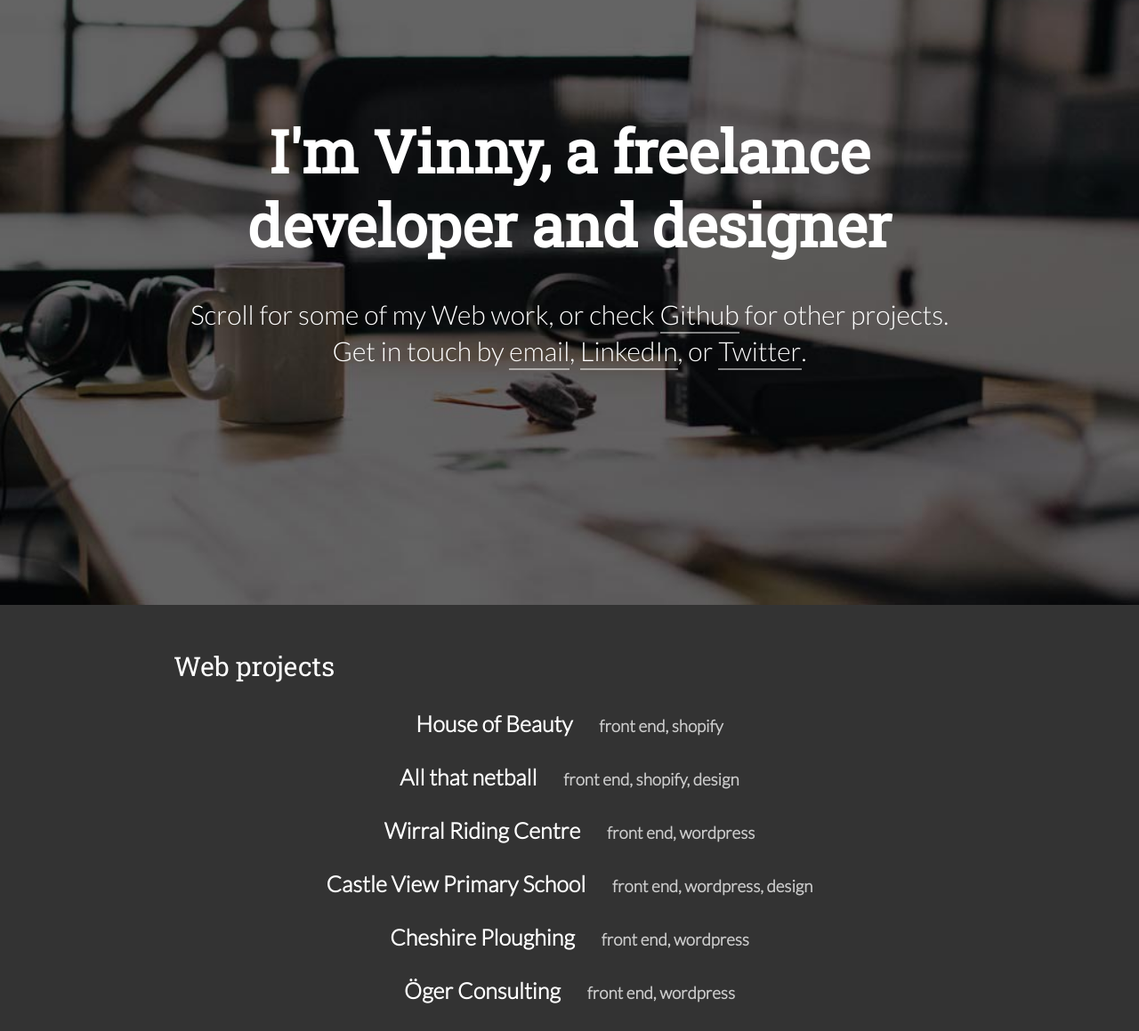
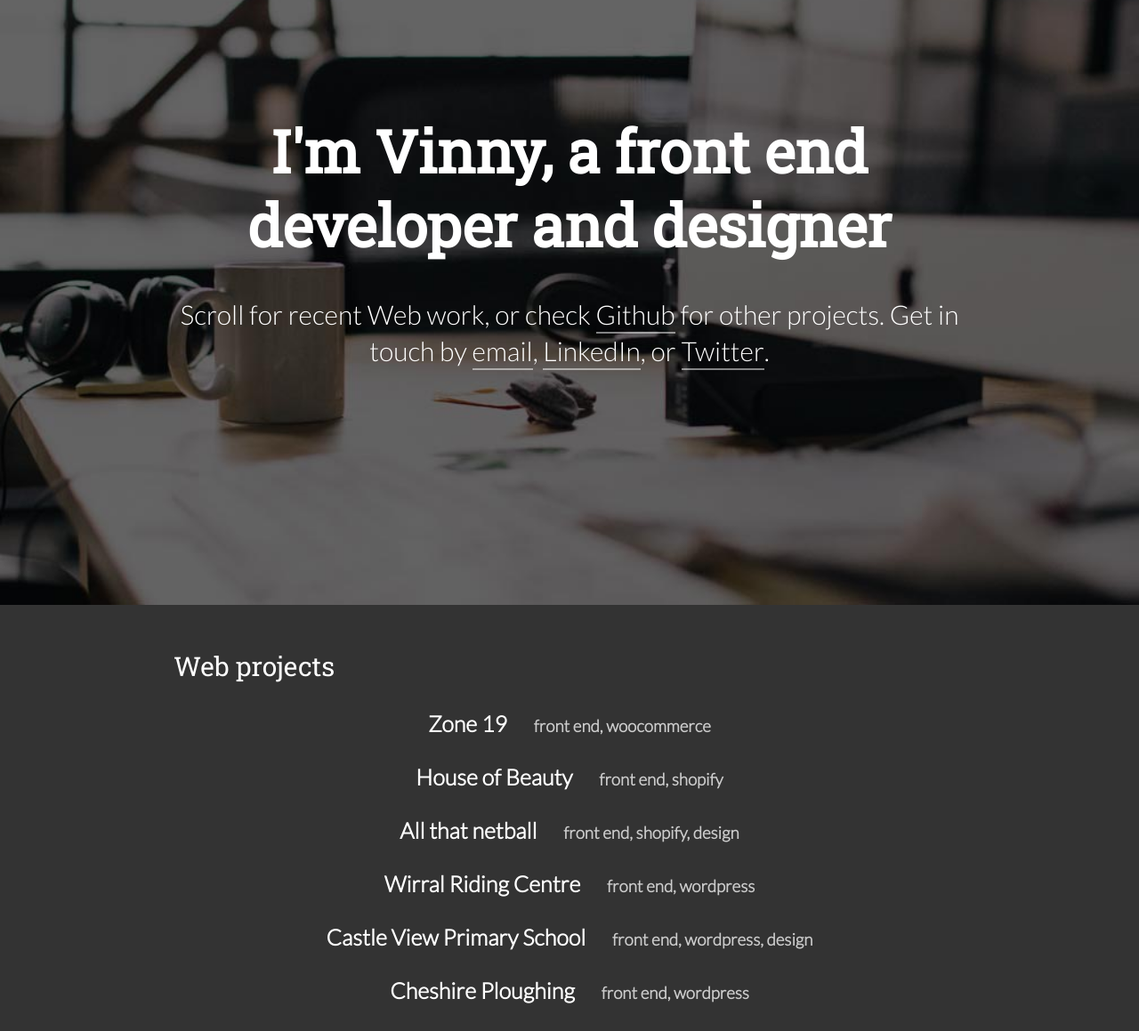
Before and after one commit to vinnyatanasov/vinnyatanasov.github.io, a website: page index.html in a window 1280 px wide. Shown: the part 120-1279 px from the top of the page at 89% size. Drawn offline with Linux system fonts and the light colour scheme.

Commit message:
index.html update

```diff
--- a/index.html
+++ b/index.html
@@ -21,8 +21,8 @@
 
             <div class="row" id="intro-content">
                 <div class="container">
-                    <h1>I'm Vinny, a freelance<br>developer and designer</h1>
-                    <p>Scroll for some of my Web work, or check <a href="https://github.com/vinnyatanasov" target="_blank">Github</a> for other projects. Get in touch by <a href="mailto:hello@vindesign.co.uk">email</a>, <a href="https://www.linkedin.com/in/vincentatanasov" target="_blank">LinkedIn</a>, or <a href="https://twitter.com/vinnyatanasov" target="_blank">Twitter</a>.</p>
+                    <h1>I'm Vinny, a front end<br>developer and designer</h1>
+                    <p>Scroll for recent Web work, or check <a href="https://github.com/vinnyatanasov" target="_blank">Github</a> for other projects. Get in touch by <a href="mailto:hello@vindesign.co.uk">email</a>, <a href="https://www.linkedin.com/in/vincentatanasov" target="_blank">LinkedIn</a>, or <a href="https://twitter.com/vinnyatanasov" target="_blank">Twitter</a>.</p>
                 </div>
             </div>
 
@@ -32,37 +32,42 @@
                         <h2>Web projects</h2>
                         <ul class="block-links">
                             <li>
-                                <a href="http://www.houseofbeautyboutique.com/"  target="_blank">
+                                <a href="http://zone19.co.uk/" target="_blank">
+                                    <h3>Zone 19 <span>front end, woocommerce</span></h3>
+                                </a>
+                            </li>
+                            <li>
+                                <a href="http://www.houseofbeautyboutique.com/" target="_blank">
                                     <h3>House of Beauty <span>front end, shopify</span></h3>
                                 </a>
                             </li>
                             <li>
-                                <a href="http://www.allthatnetball.com/"  target="_blank">
+                                <a href="http://www.allthatnetball.com/" target="_blank">
                                     <h3>All that netball <span>front end, shopify, design</span></h3>
                                 </a>
                             </li>
                             <li>
-                                <a href="http://wirralridingcentre.com/"  target="_blank">
+                                <a href="http://wirralridingcentre.com/" target="_blank">
                                     <h3>Wirral Riding Centre <span>front end, wordpress</span></h3>
                                 </a>
                             </li>
                             <li>
-                                <a href="http://www.castleviewprimaryschool.co.uk/"  target="_blank">
+                                <a href="http://www.castleviewprimaryschool.co.uk/" target="_blank">
                                     <h3>Castle View Primary School <span>front end, wordpress, design</span></h3>
                                 </a>
                             </li>
                             <li>
-                                <a href="http://cheshireploughing.co.uk/"  target="_blank">
+                                <a href="http://cheshireploughing.co.uk/" target="_blank">
                                     <h3>Cheshire Ploughing <span>front end, wordpress</span></h3>
                                 </a>
                             </li>
                             <li>
-                                <a href="http://oger-consulting.com/en/"  target="_blank">
+                                <a href="http://oger-consulting.com/en/" target="_blank">
                                     <h3>Öger Consulting <span>front end, wordpress</span></h3>
                                 </a>
                             </li>
                             <li>
-                                <a href="http://www.edmontongreencentre.co.uk/"  target="_blank">
+                                <a href="http://www.edmontongreencentre.co.uk/" target="_blank">
                                     <h3>Edmonton Green <span>front end, wordpress</span></h3>
                                 </a>
                             </li>
```
